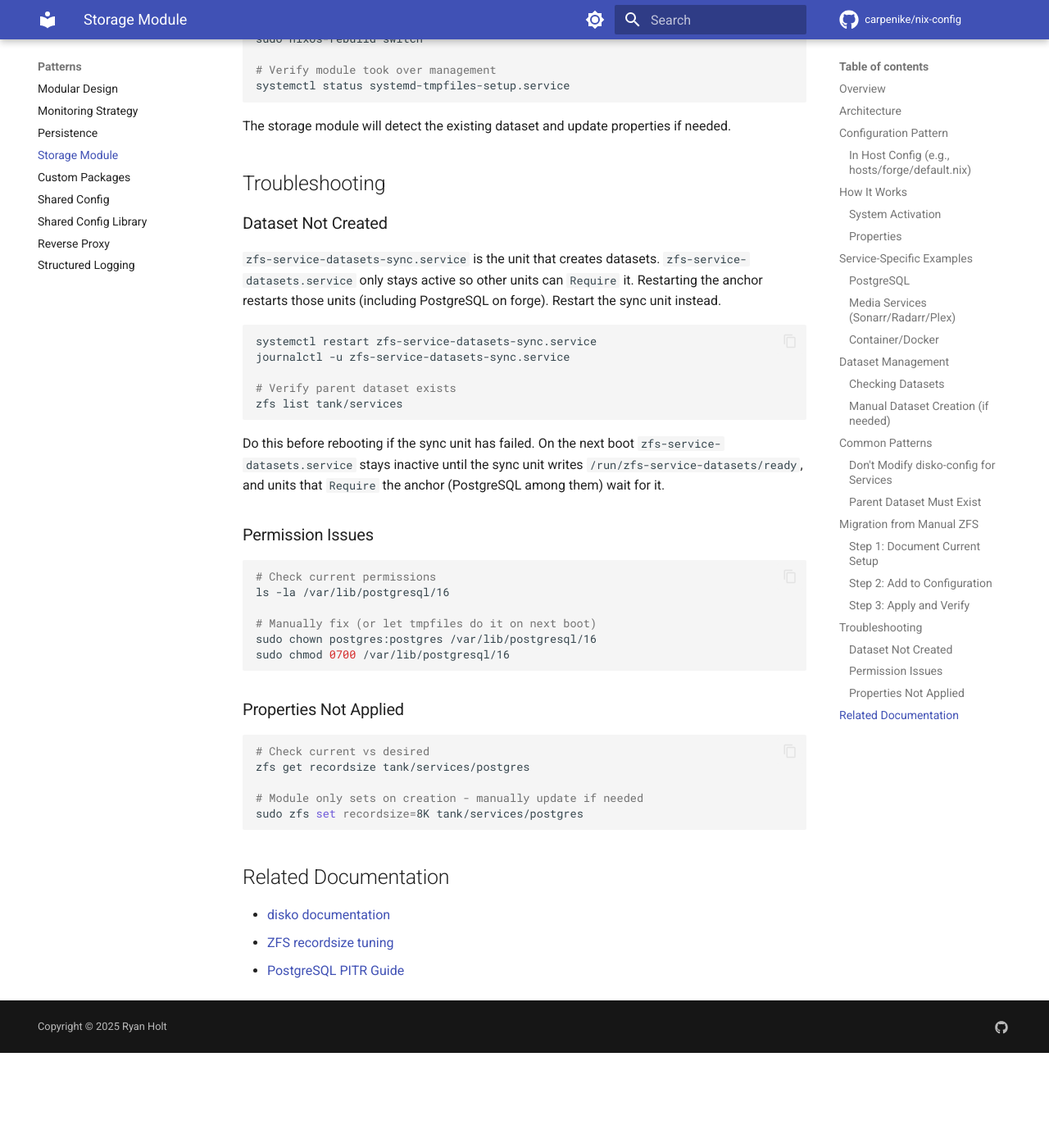
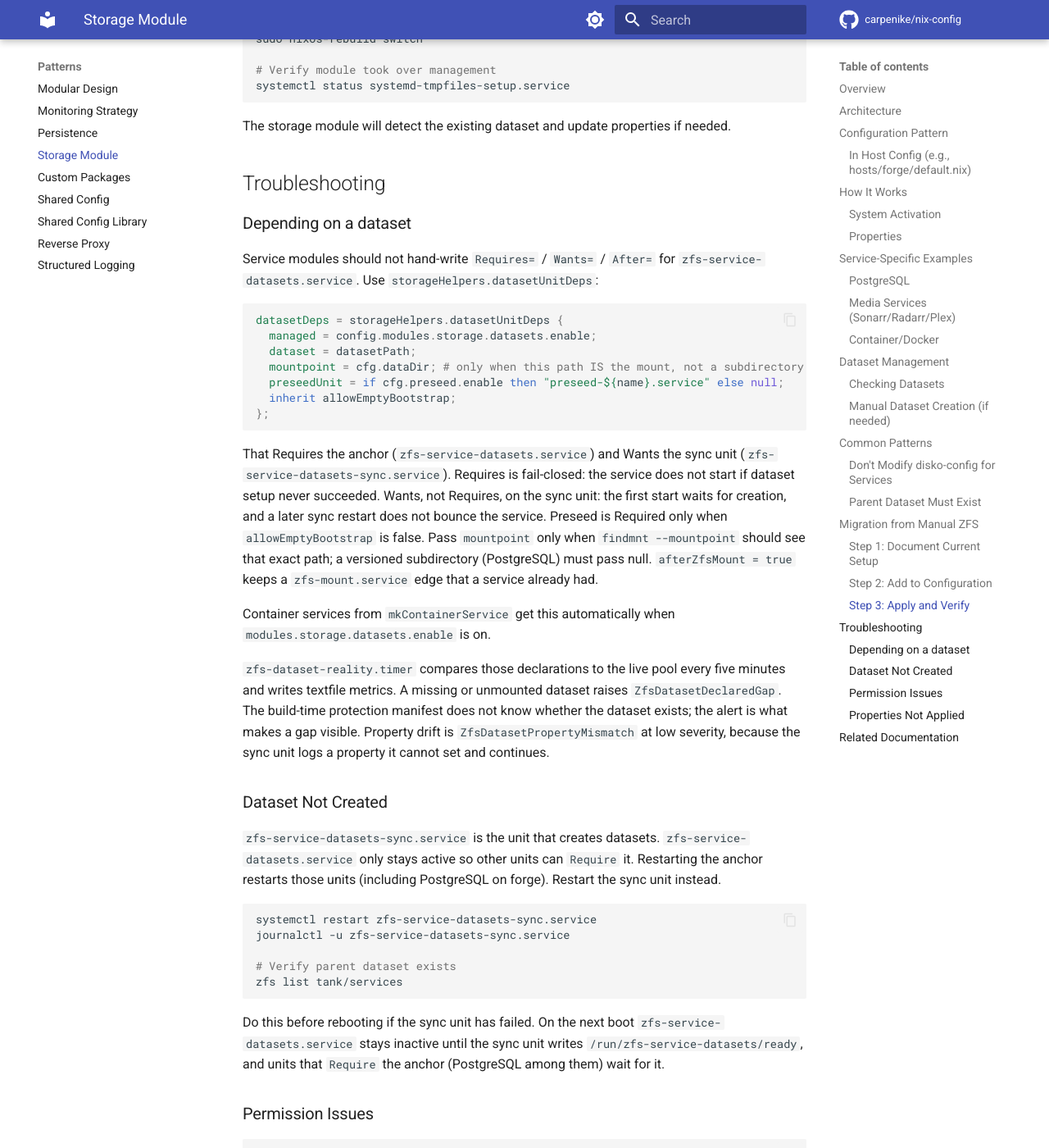
Before and after one commit to carpenike/nix-config, an MkDocs documentation site: the page built from docs/storage-module-guide.md, in a window 1280 px wide and 1400 px high, scrolled down 5753 px. Shown: the whole window at 82% size. Built offline with MkDocs 1.6.1 and Material for MkDocs 9.7.7, drawn with Linux system fonts in a browser that asks for light colours; comment, search, counter and statistics services are not loaded; before the commit the page ends 7037 px from its top, so only the background shows below that.

Commit message:
fix(storage): share dataset dependencies and check the live pool
Give services one helper for ordering against dataset creation, preseed,
and mounts. Preseed recreates a dataset only after it destroyed one.
A read-only timer compares declared datasets to the pool and alerts on gaps.

Co-authored-by: Ryan Holt <ryan@ryanholt.net>

````diff
--- a/docs/storage-module-guide.md
+++ b/docs/storage-module-guide.md
@@ -267,6 +267,41 @@ The storage module will detect the existing dataset and update properties if nee
 
 ## Troubleshooting
 
+### Depending on a dataset
+
+Service modules should not hand-write `Requires=` / `Wants=` / `After=` for
+`zfs-service-datasets.service`. Use `storageHelpers.datasetUnitDeps`:
+
+```nix
+datasetDeps = storageHelpers.datasetUnitDeps {
+  managed = config.modules.storage.datasets.enable;
+  dataset = datasetPath;
+  mountpoint = cfg.dataDir; # only when this path IS the mount, not a subdirectory
+  preseedUnit = if cfg.preseed.enable then "preseed-${name}.service" else null;
+  inherit allowEmptyBootstrap;
+};
+```
+
+That Requires the anchor (`zfs-service-datasets.service`) and Wants the sync
+unit (`zfs-service-datasets-sync.service`). Requires is fail-closed: the
+service does not start if dataset setup never succeeded. Wants, not Requires,
+on the sync unit: the first start waits for creation, and a later sync
+restart does not bounce the service. Preseed is Required only when
+`allowEmptyBootstrap` is false. Pass `mountpoint` only when `findmnt
+--mountpoint` should see that exact path; a versioned subdirectory
+(PostgreSQL) must pass null. `afterZfsMount = true` keeps a `zfs-mount.service`
+edge that a service already had.
+
+Container services from `mkContainerService` get this automatically when
+`modules.storage.datasets.enable` is on.
+
+`zfs-dataset-reality.timer` compares those declarations to the live pool
+every five minutes and writes textfile metrics. A missing or unmounted
+dataset raises `ZfsDatasetDeclaredGap`. The build-time protection manifest
+does not know whether the dataset exists; the alert is what makes a gap
+visible. Property drift is `ZfsDatasetPropertyMismatch` at low severity,
+because the sync unit logs a property it cannot set and continues.
+
 ### Dataset Not Created
 
 `zfs-service-datasets-sync.service` is the unit that creates datasets.
````
Also changed, not shown: 18 other files.
